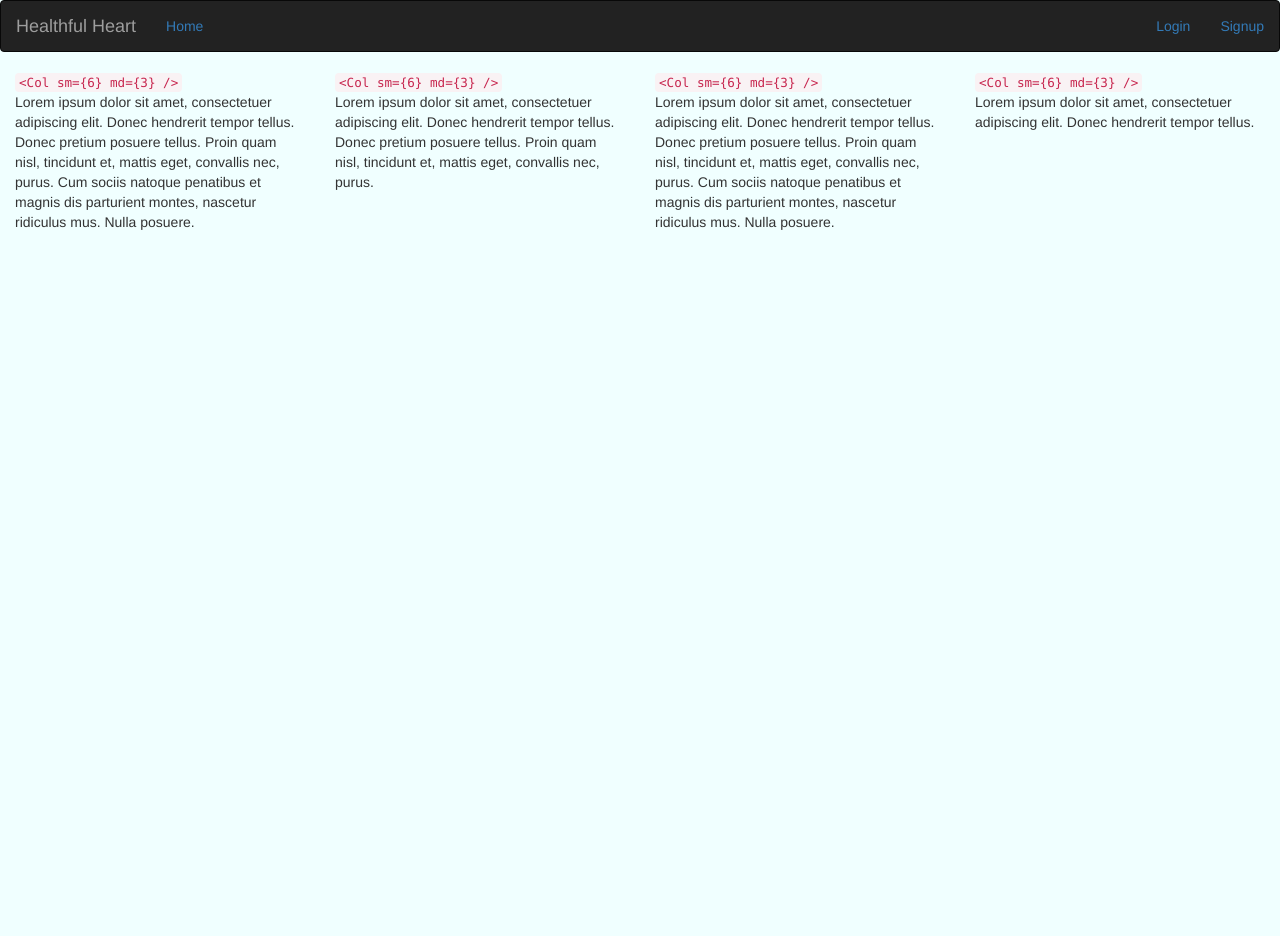
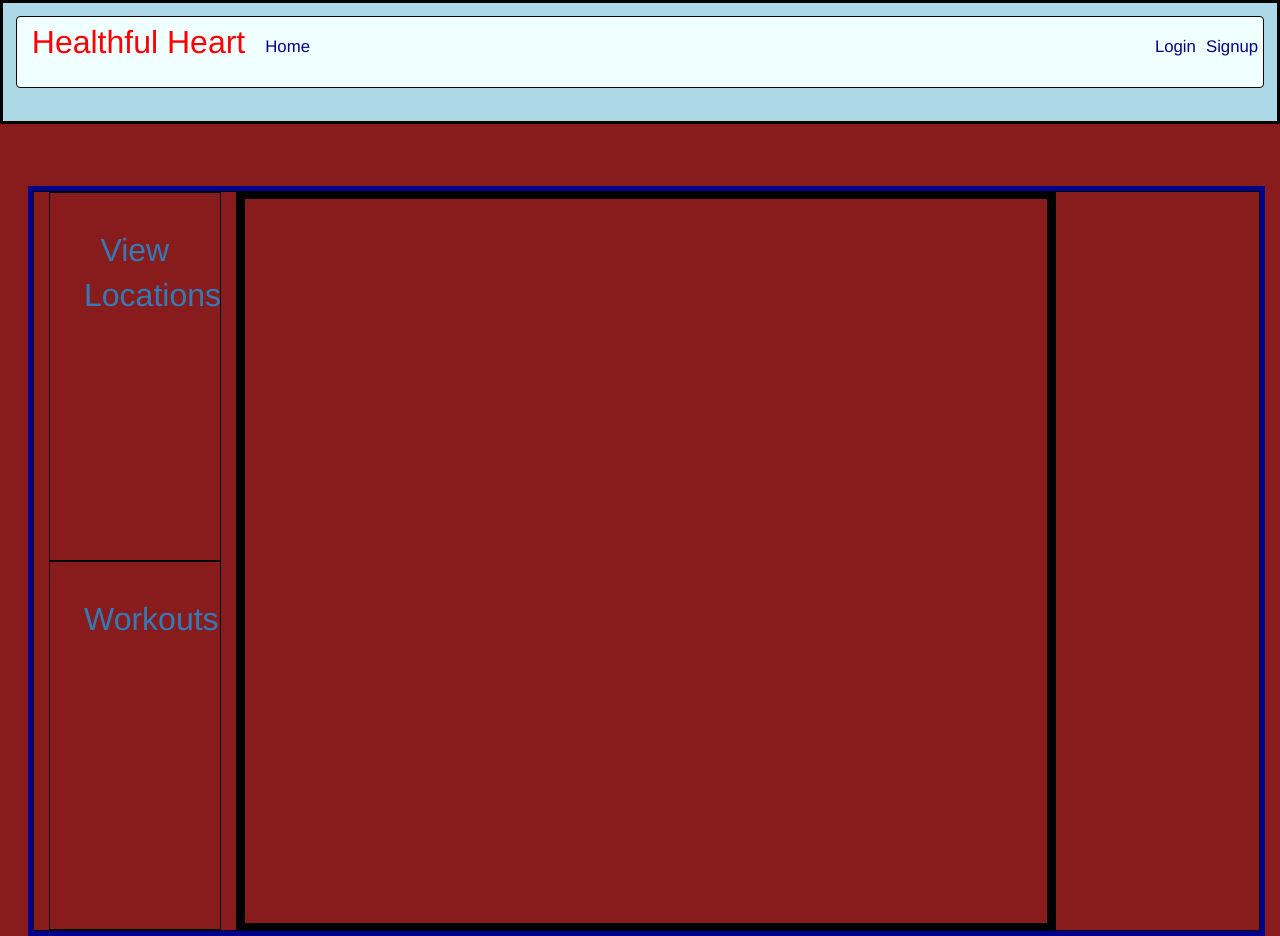
Before and after one commit to cts3njitedu/healthy-heart-ui, a React (Create React App) app in the folder client/: page / in a window 1280 px wide. Before the commit the page ends 800 px from the top, so only its background shows below. Built offline with nearby package versions, Linux system fonts and the light colour scheme; no server answers.

Commit message:
create login view next to create apis on server side

```diff
--- a/client/src/App.js
+++ b/client/src/App.js
@@ -4,11 +4,12 @@ import store from './store/index'
 import { Provider } from 'react-redux'
 import { BrowserRouter, Route, Switch } from 'react-router-dom'
 import About from './components/About'
-import LandingPage from './LandingPage'
+import LandingPage from './components/LandingPage'
 import LoginFormContainer from './components/forms/LoginFormContainer'
 import PrivateRoute from './components/PrivateRoute'
 import Dashboard from './components/Dashboard'
 import PublicRoute from './components/PublicRoute'
+import Locations from './components/Locations'
 
 function App() {
     return (
@@ -20,10 +21,8 @@ function App() {
                 {/* <MainContent /> */}
                 <Switch>
                     <PublicRoute exact restricted = {false} path="/" component={LandingPage} />
-                    {/* <PrivateRoute exact path="/about">
-                        <About />
-                    </PrivateRoute> */}
                     <PrivateRoute component={About} path="/about" exact />
+                    <PrivateRoute component={Locations} path="/locations" exact />
                     <PrivateRoute component={Dashboard} path="/dashboard" exact />
                     <PublicRoute key="login-user" path="/login" restricted={true} component={LoginFormContainer} exact/>
                     <PublicRoute key="signup-user" path="/signup" restricted={true} component={LoginFormContainer} exact />
--- a/client/src/LandingPage.js
+++ /dev/null
@@ -1,68 +0,0 @@
-import React from 'react'
-import { Grid, Row, Col, Clearfix } from 'react-bootstrap'
-
-const dummySentences = [
-    'Lorem ipsum dolor sit amet, consectetuer adipiscing elit.',
-    'Donec hendrerit tempor tellus.',
-    'Donec pretium posuere tellus.',
-    'Proin quam nisl, tincidunt et, mattis eget, convallis nec, purus.',
-    'Cum sociis natoque penatibus et magnis dis parturient montes, nascetur ridiculus mus.',
-    'Nulla posuere.',
-    'Donec vitae dolor.',
-    'Nullam tristique diam non turpis.',
-    'Cras placerat accumsan nulla.',
-    'Nullam rutrum.',
-    'Nam vestibulum accumsan nisl.'
-  ];
-
-function LandingPage() {
-    console.log("The healthful url is: ", process.env.REACT_APP_HEALTHFUL_HEART_URL)
-    return (
-        <Grid fluid={true}>
-            <Row className="show-grid">
-                <Col sm={6} md={3}>
-                    <code>
-                        &lt;
-          {'Col sm={6} md={3}'} /&gt;
-        </code>
-                    <br />
-                    {dummySentences.slice(0, 6).join(' ')}
-                </Col>
-                <Col sm={6} md={3}>
-                    <code>
-                        &lt;
-          {'Col sm={6} md={3}'} /&gt;
-        </code>
-                    <br />
-                    {dummySentences.slice(0, 4).join(' ')}
-                </Col>
-                <Clearfix visibleSmBlock>
-                    <code>
-                        &lt;
-          {'Clearfix visibleSmBlock'} /&gt;
-        </code>
-                </Clearfix>
-                <Col sm={6} md={3}>
-                    <code>
-                        &lt;
-          {'Col sm={6} md={3}'} /&gt;
-        </code>
-                    <br />
-                    {dummySentences.slice(0, 6).join(' ')}
-                </Col>
-                <Col sm={6} md={3}>
-                    <code>
-                        &lt;
-          {'Col sm={6} md={3}'} /&gt;
-        </code>
-                    <br />
-                    {dummySentences.slice(0, 2).join(' ')}
-                </Col>
-            </Row>
-
-        </Grid>
-    )
-}
-
-
-export default LandingPage
--- /dev/null
+++ b/client/src/components/LandingPage.js
@@ -0,0 +1,42 @@
+import React from 'react'
+import { Grid, Row, Col } from 'react-bootstrap'
+import { Link } from 'react-router-dom'
+
+
+function LandingPage() {
+    return (
+
+        <Grid fluid={true}>
+
+            <Row className="landingPageLayout">
+                <Col style={{ height: "100%", border: "1px solid black" }} md={2}>
+                    <Link to="/locations">
+                        <div className="leftPanel">
+                            View Locations
+                               </div>
+                    </Link>
+                    <Link to="/workouts">
+                        <div className="leftPanel">
+                            Workouts
+                        </div>
+
+                    </Link>
+
+                </Col>
+                <Col style={{ height: "100%", border: "8px solid black" }} md={8}>
+
+                </Col>
+                <Col style={{ height: "100%", border: "1px solid black" }} md={2}>
+
+                </Col>
+            </Row>
+
+
+        </Grid>
+
+
+    )
+}
+
+
+export default LandingPage
--- /dev/null
+++ b/client/src/components/Locations.js
@@ -0,0 +1,36 @@
+import React from 'react'
+import { connect } from 'react-redux'
+import { Redirect } from 'react-router-dom'
+
+function Locations(props) {
+    const { isAccessTokenEnabled } = props
+
+    if (!isAccessTokenEnabled) {
+        return <Redirect to="/login" />
+    } else{
+        return (
+            <div>
+                Location Page Under Construction
+            </div>
+        )
+    }
+
+
+
+}
+
+
+
+function mapStateToProps(state) {
+    return {
+
+        isAccessTokenEnabled: state.user.isAccessTokenEnabled,
+        loading: state.about.loading
+    }
+
+}
+
+
+
+
+export default connect(mapStateToProps, null)(Locations);
--- a/client/src/components/Navigation.js
+++ b/client/src/components/Navigation.js
@@ -5,32 +5,32 @@ import "../styles/header.css"
 import { connect } from 'react-redux'
 function Navigation(props) {
   return (
-    <div>
-      <div>
-        <Navbar fluid={true} inverse collapseOnSelect>
+
+      <div style={{width:"100%", border: "3px solid black", padding: "1%", backgroundColor: "lightblue"}}>
+        <Navbar fluid={true} inverse collapseOnSelect style={{height:"100%", backgroundColor:"azure"}}>
 
           <Navbar.Brand>
-            <NavLink to="/">Healthful Heart</NavLink>
+            <NavLink to="/"><p className="heartIcon">Healthful Heart</p></NavLink>
           </Navbar.Brand>
 
           <Nav>
             <NavItem componentClass='span'>
-              <Link to="/" >Home</Link>
+              <Link to="/" ><p className="heartLinks">Home</p></Link>
             </NavItem>
             {props.isAccessTokenEnabled?
             <NavItem componentClass='span'>
-              <Link to="/about" >About Page</Link>
+              <Link to="/about" ><p className="heartLinks">About Page</p></Link>
             </NavItem> : null}
             {props.isAccessTokenEnabled ?<NavItem componentClass='span'>
-              <Link to="/dashboard" >Dashboard</Link>
+              <Link to="/dashboard" ><p className="heartLinks">Dashboard</p></Link>
             </NavItem>: null}
           </Nav>
           {!props.isAccessTokenEnabled ? <Nav pullRight>
             <NavItem componentClass='span'>
-              <Link to="/login">Login</Link>
+              <Link to="/login"><p className="heartLinks">Login</p></Link>
             </NavItem>
             <NavItem componentClass='span'>
-              <Link to="/signup">Signup</Link>
+              <Link to="/signup"><p className="heartLinks">Signup</p></Link>
             </NavItem>
           </Nav> : <Nav pullRight>
               <NavItem componentClass='span'>
@@ -40,7 +40,7 @@ function Navigation(props) {
         </Navbar>
       </div>
 
-    </div>
+
 
   )
 
--- a/client/src/components/forms/LoginFormComponent.js
+++ b/client/src/components/forms/LoginFormComponent.js
@@ -23,7 +23,7 @@ class LoginFormComponent extends Component {
                     <FormGroup><Textbox field={this.props.fields.lastname} handleChange={this.props.handleChange} handleBlur={this.props.handleBlur} /></FormGroup>
                     <FormGroup><Textbox field={this.props.fields.email} handleChange={this.props.handleChange} handleBlur={this.props.handleBlur} /></FormGroup>
                     {this.props.pageErrors && this.props.pageErrors.map((error) => <p key={error}>{error}</p>)}
-                    <Button type="submit" disabled={this.props.submitting}>Submit</Button>
+                    <button type="submit" className="btn btn-default" disabled={this.props.submitting}>Submit</button>
                 </div>
             </Form>
         )
--- a/client/src/components/forms/Textbox.js
+++ b/client/src/components/forms/Textbox.js
@@ -1,9 +1,9 @@
 import React from 'react'
-
+import fromStyles from '../../styles/form.module.css'
 function Textbox(props) {
     return (
         <div hidden={props.field.isHidden}>
-            <label htmlFor={props.field.name}>{props.field.title}: </label> <span></span>
+            <label className={fromStyles.loginText} htmlFor={props.field.name}>{props.field.title}: </label> <span></span>
             <input type={props.field.type}
                 id={props.field.id}
                 name={props.field.name}
--- a/client/src/styles/app.css
+++ b/client/src/styles/app.css
@@ -1,4 +1,32 @@
-body {
-    background-color:azure;
-    height:100%;
+html, body {
+    background-color: rgb(136, 28, 28);
 }
+
+.landingPageLayout {
+    width: 99%;
+    border: 5px solid darkblue;
+    height: 750px;
+    margin-left: 1%;
+    margin-top: 5%
+}
+
+.colStyle {
+    border: 1px solid black;
+    width: 25%;
+    height: 40%;
+    margin-top: 2%;
+    background-color: rgb(42, 86, 143);
+}
+
+p {
+    font-size: larger;
+}
+
+.leftPanel {
+    height: 50%;
+    width: 100%;
+    border: 1px solid black;
+    font-size: xx-large;
+    text-align: center;
+    padding: 20%
+}
--- /dev/null
+++ b/client/src/styles/form.module.css
@@ -0,0 +1,4 @@
+.loginText {
+    font-size: 200%;
+    color:yellow
+}
--- a/client/src/styles/header.css
+++ b/client/src/styles/header.css
@@ -1,5 +1,14 @@
 .navbar-nav span[role=button] {
-    padding: 15px;
-    display: inline-block;
-    line-height: 20px;
+    padding: 5px;
+    line-height: 50px;
+    display:inline-block
 }
+
+.heartIcon {
+    color: red;
+    font-size: xx-large;
+}
+
+.heartLinks {
+    color: darkblue
+}
```
Also changed, not shown: 1 other file (tests, documents, lock files or other folders).
